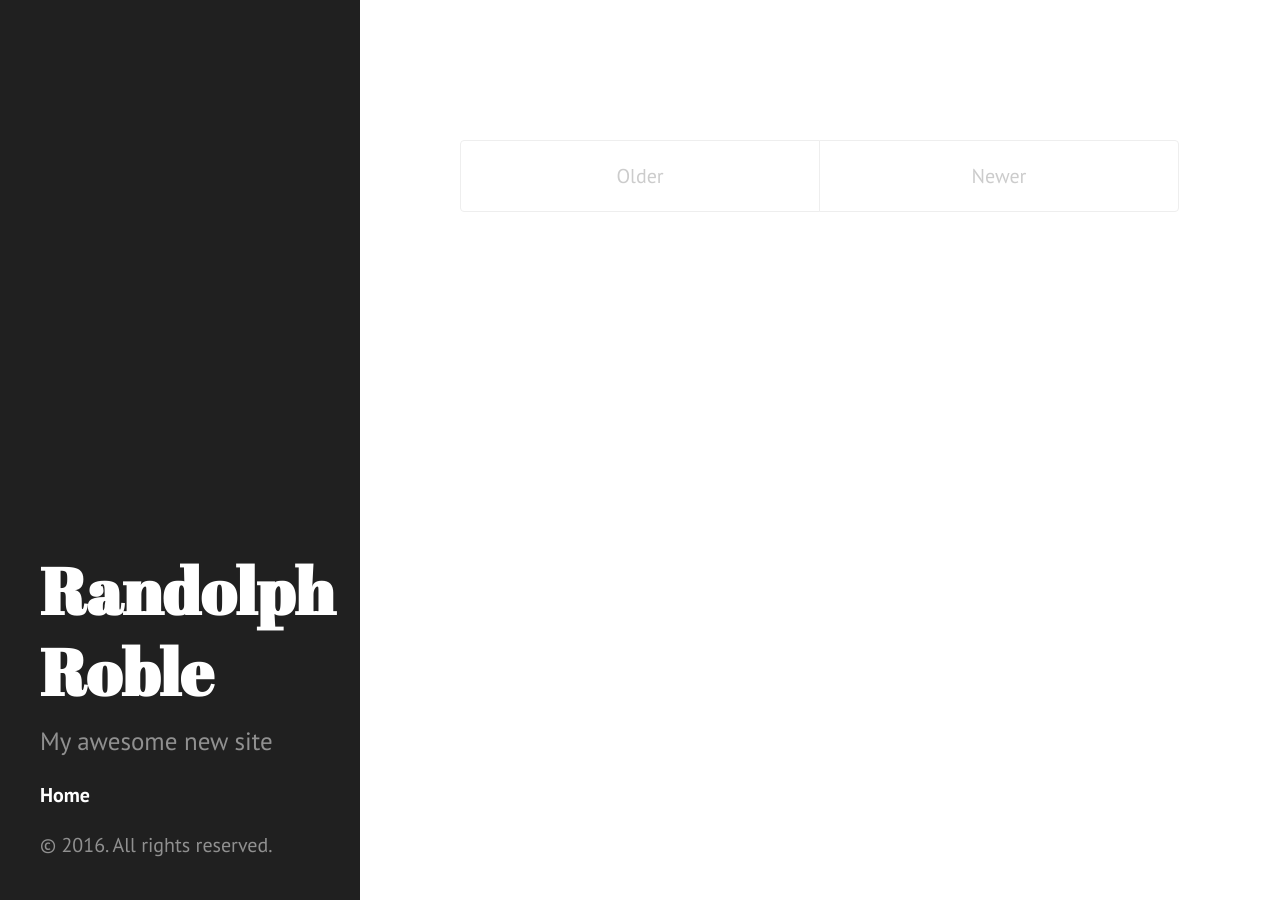
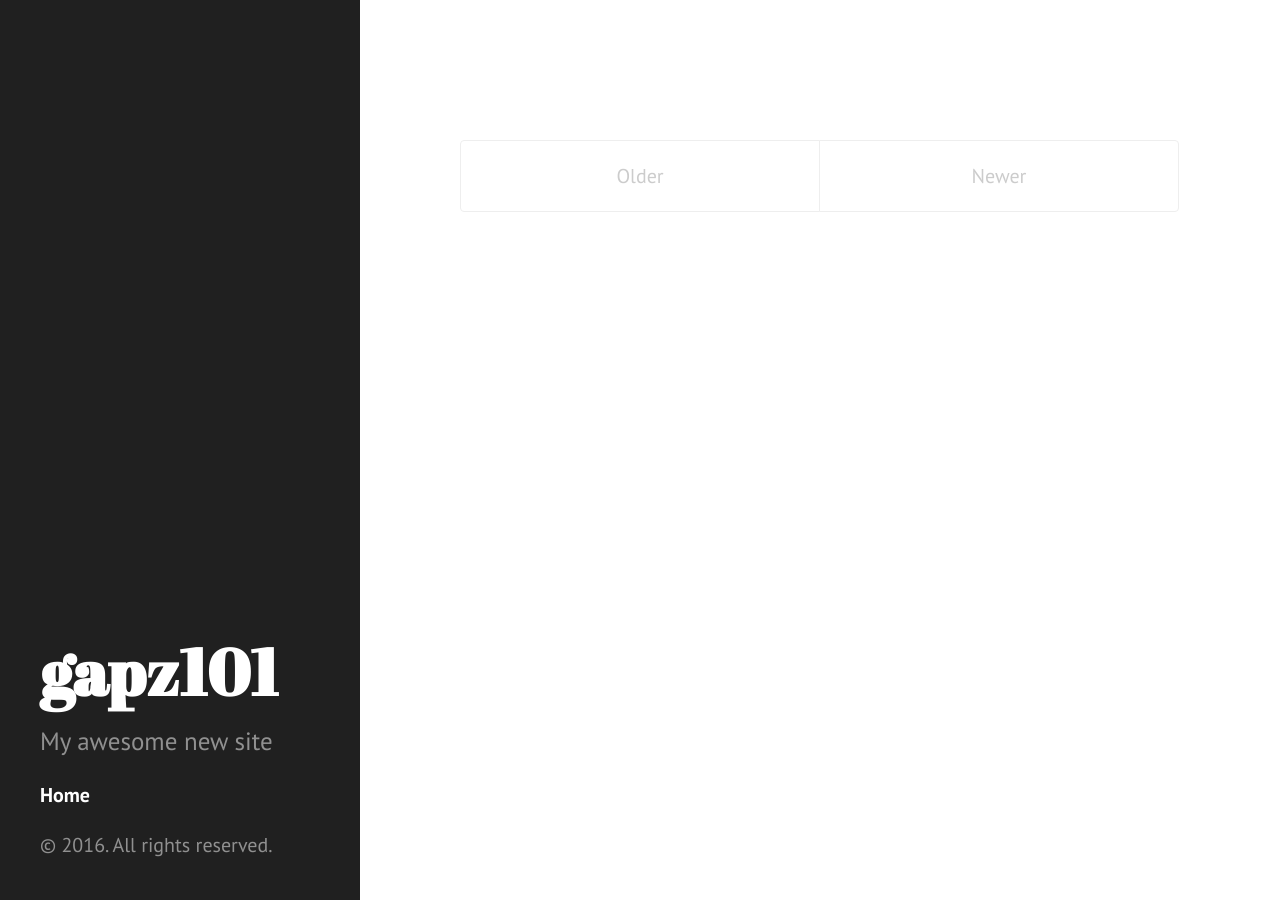
Before and after one commit to gapzroble/gapzroble.github.io, a Jekyll site: the page built from index.html, in a window 1280 px wide. Built offline with Jekyll 4.4.1, drawn with Linux system fonts in a browser that asks for light colours; the list of posts is cut into pages by our own code.

Commit message:
Update _config.yml

```diff
--- a/_config.yml
+++ b/_config.yml
@@ -2,7 +2,7 @@ excerpt_separator: ""
 pygments: true
 markdown: kramdown
 url: http://gapzroble.github.io
-title: Randolph Roble
+title: gapz101
 tagline: A log of everyday life
 description: My awesome new site
 paginate: 5
```
